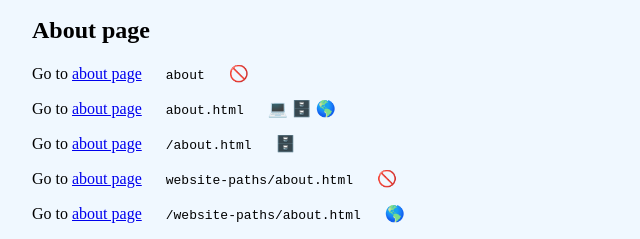
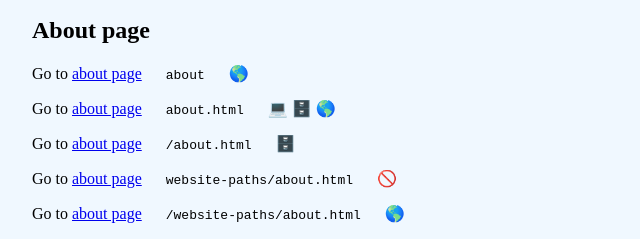
Before and after one commit to wigging/website-paths, a plain HTML site: page docs/index.html in a window 1280 px wide. Shown: the part 206-445 px from the top of the page, 208-848 px from the left. Drawn offline with Linux system fonts and the light colour scheme; files whose address does not match are found by name.

Commit message:
Update icon for about page example

```diff
--- a/docs/index.html
+++ b/docs/index.html
@@ -15,7 +15,7 @@
     <p>CSS path &emsp; <code>styles.css</code> &emsp; 💻 🗄️ 🌎</p>
 
     <h2>About page</h2>
-    <p>Go to <a href="about">about page</a> &emsp; <code>about</code> &emsp; 🚫</p>
+    <p>Go to <a href="about">about page</a> &emsp; <code>about</code> &emsp; 🌎</p>
     <p>Go to <a href="about.html">about page</a> &emsp; <code>about.html</code> &emsp; 💻 🗄️ 🌎</p>
     <p>Go to <a href="/about.html">about page</a> &emsp; <code>/about.html</code> &emsp; 🗄️</p>
     <p>Go to <a href="website-paths/about.html">about page</a> &emsp; <code>website-paths/about.html</code> &emsp; 🚫</p>
```
